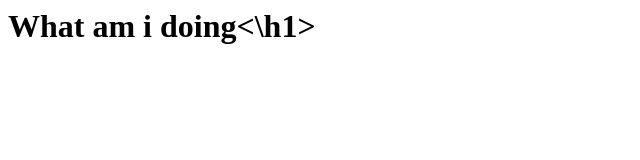
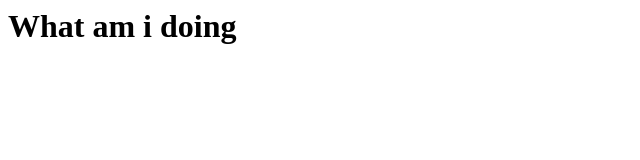
Before and after one commit to OmenDoesStuff/omendoesstuff.github.io, a plain HTML site: page index.html in a window 1280 px wide. Shown: the whole page, without its empty margins (0-640 px from the left). Drawn offline with Linux system fonts and the light colour scheme.

Commit message:
Fix a typo

```diff
--- a/index.html
+++ b/index.html
@@ -4,6 +4,6 @@
   </head>
 
   <body>
-    <h1>What am i doing<\h1>
+    <h1>What am i doing</h1>
   </body>
 </html>
```
